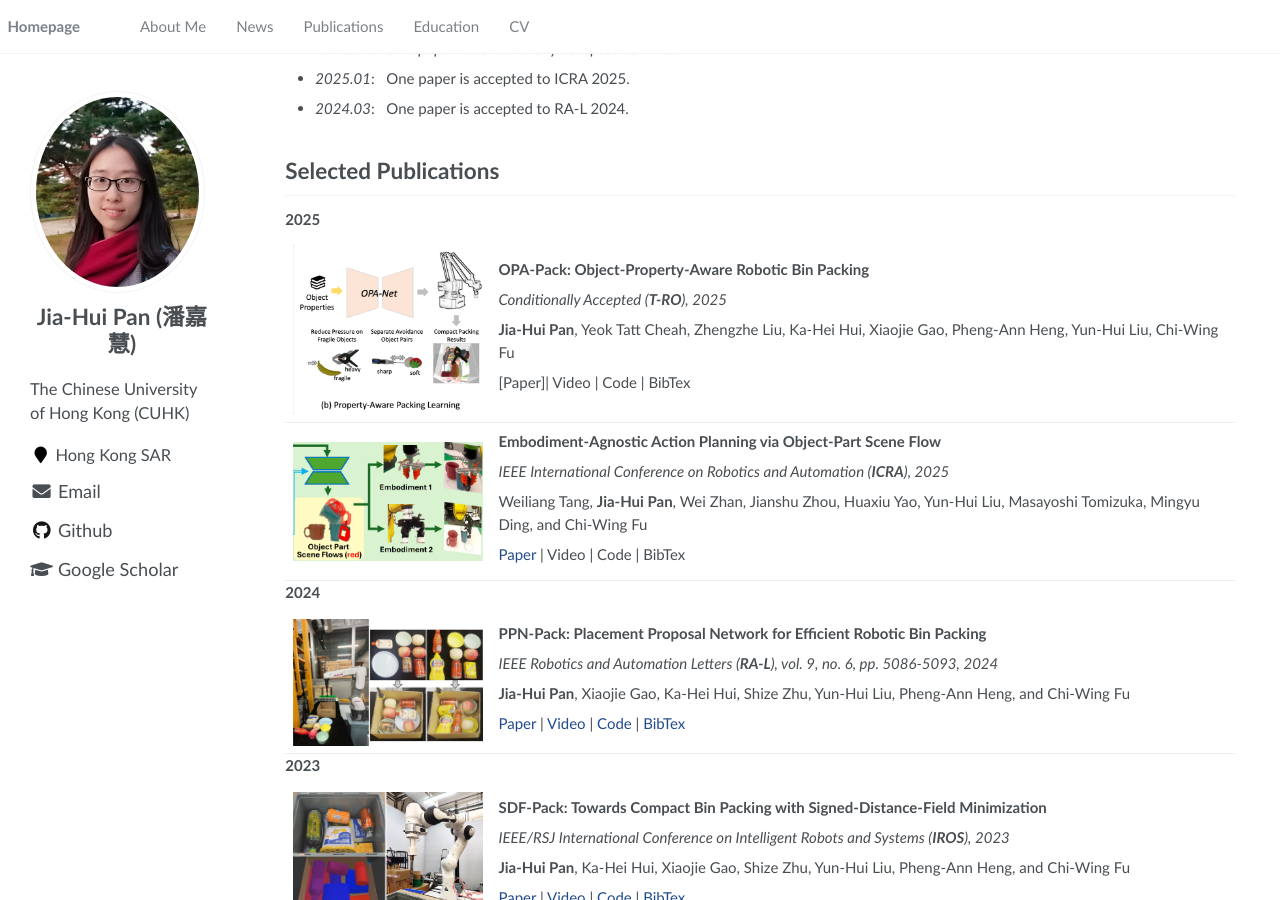
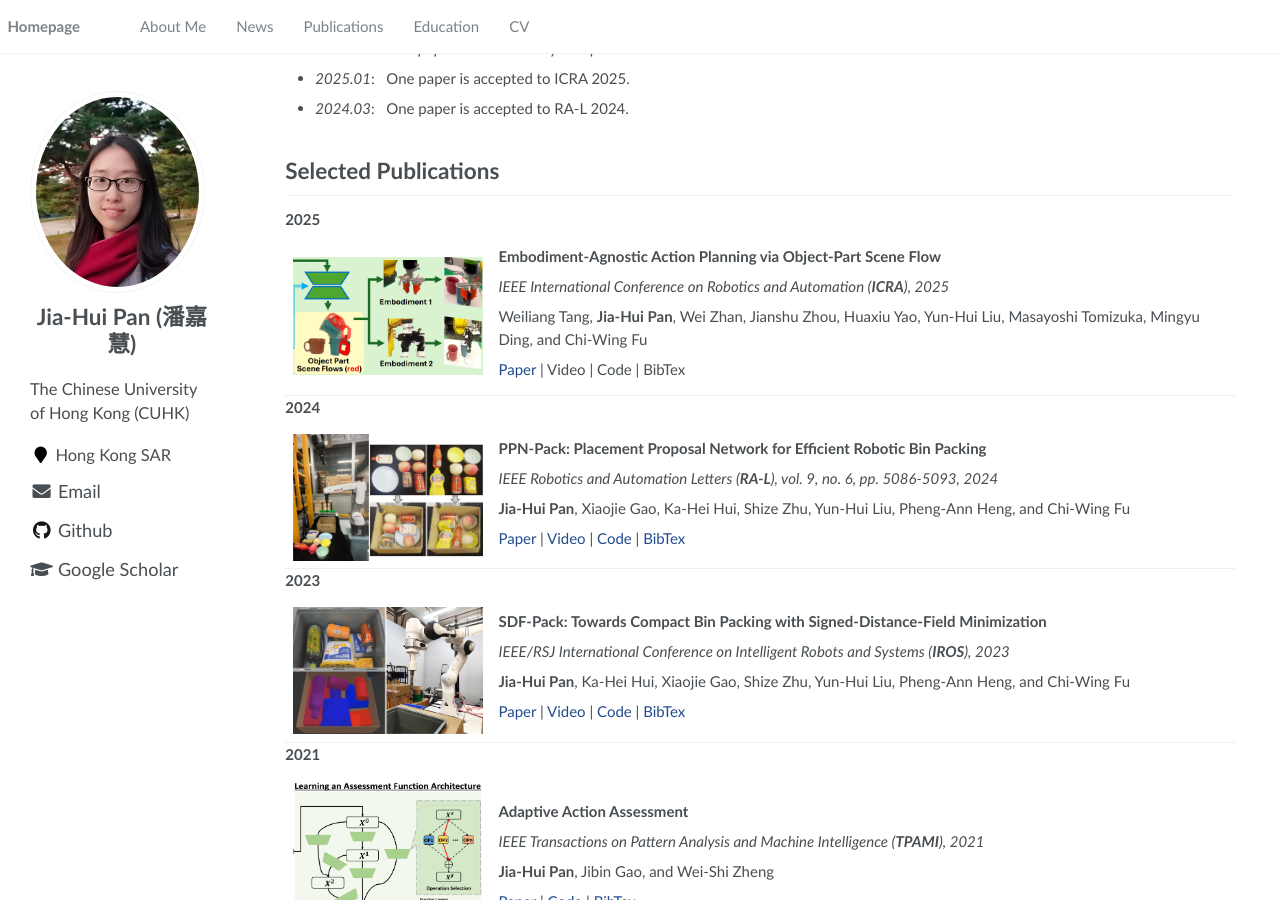
Before and after one commit to kwpoon/kwpoon.github.io, a Jekyll site: the page built from _pages/about.md, in a window 1280 px wide and 900 px high, scrolled down 305 px. Built offline with Jekyll 4.4.1, drawn with Linux system fonts in a browser that asks for light colours.

Commit message:
Update about.md

```diff
--- a/_pages/about.md
+++ b/_pages/about.md
@@ -33,7 +33,7 @@ I am a final-year Ph.D. student at the Department of Computer Science and Engine
 **2025**
 <!-- ######################################################### -->
 
-<div class='paper-box'><div class='paper-box-image'><img src='../collections/2025_OPA_Pack/OPA_Pack.png' alt="sym" width="100%"></div>
+<!--<div class='paper-box'><div class='paper-box-image'><img src='../collections/2025_OPA_Pack/OPA_Pack.png' alt="sym" width="100%"></div>
 <div class='paper-box-text' markdown="1">
 
 **OPA-Pack: Object-Property-Aware Robotic Bin Packing**
@@ -43,6 +43,7 @@ I am a final-year Ph.D. student at the Department of Computer Science and Engine
 **Jia-Hui Pan**, Yeok Tatt Cheah, Zhengzhe Liu, Ka-Hei Hui, Xiaojie Gao, Pheng-Ann Heng, Yun-Hui Liu, Chi-Wing Fu
 
 [Paper]\| Video \| Code \| BibTex <strong><span class='show_paper_citations' data='c0UQD6oAAAAJ:W7OEmFMy1HYC'></span></strong>
+</div>
 </div>
 </div>
 
```
